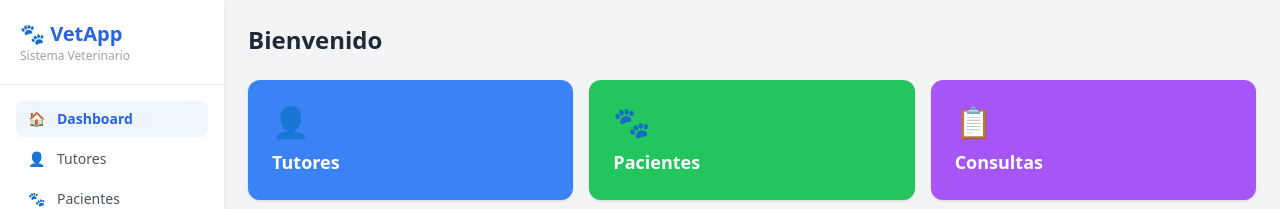
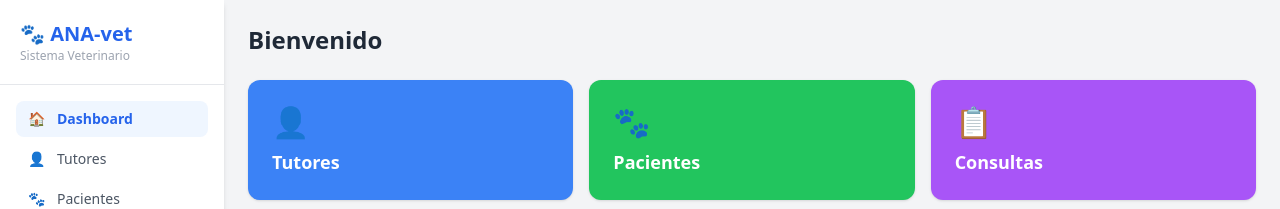
Before and after one commit to agdisc11/ANA-vet, a React (Create React App) app in the folder frontend/clinica-vet-frontend/: page / in a window 1280 px wide. Shown: the top 209 px of the page. Built offline with nearby package versions, Linux system fonts and the light colour scheme.

Commit message:
Renombrar el proyecto a ANA-vet y actualizar package.json

```diff
--- a/frontend/clinica-vet-frontend/public/index.html
+++ b/frontend/clinica-vet-frontend/public/index.html
@@ -24,7 +24,7 @@
       work correctly both with client-side routing and a non-root public URL.
       Learn how to configure a non-root public URL by running `npm run build`.
     -->
-    <title>React App</title>
+    <title>ANA-vet</title>
     <script src="https://cdn.tailwindcss.com"></script>
     <script>tailwind.config = { darkMode: 'class' }</script>
   </head>
--- a/frontend/clinica-vet-frontend/src/components/Sidebar.js
+++ b/frontend/clinica-vet-frontend/src/components/Sidebar.js
@@ -14,7 +14,7 @@
   return (
     <aside className="w-56 bg-white dark:bg-gray-900 shadow-md flex flex-col">
       <div className="p-5 border-b dark:border-gray-700">
-        <h1 className="text-xl font-bold text-blue-600">🐾 VetApp</h1>
+        <h1 className="text-xl font-bold text-blue-600">🐾 ANA-vet</h1>
         <p className="text-xs text-gray-400">Sistema Veterinario</p>
       </div>
       <nav className="flex-1 p-4 space-y-1">
```
Also changed, not shown: frontend/clinica-vet-frontend/public/manifest.json.
